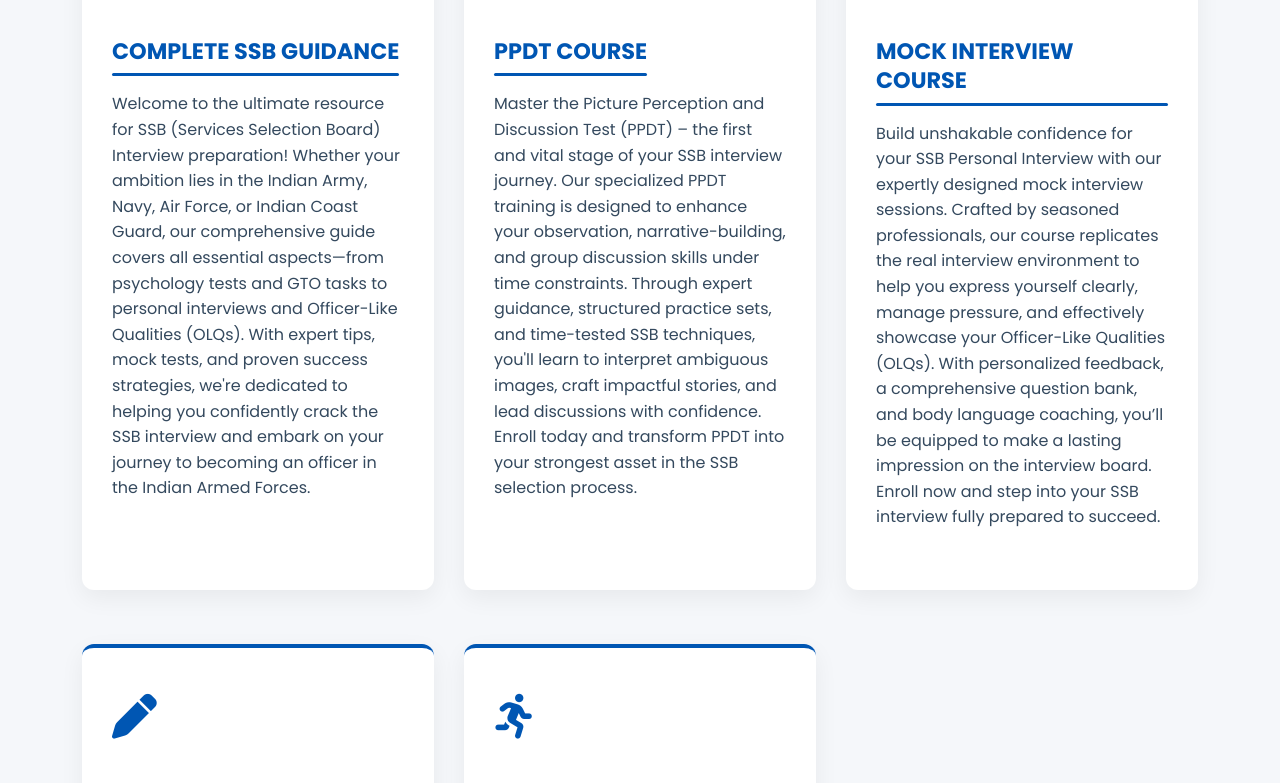
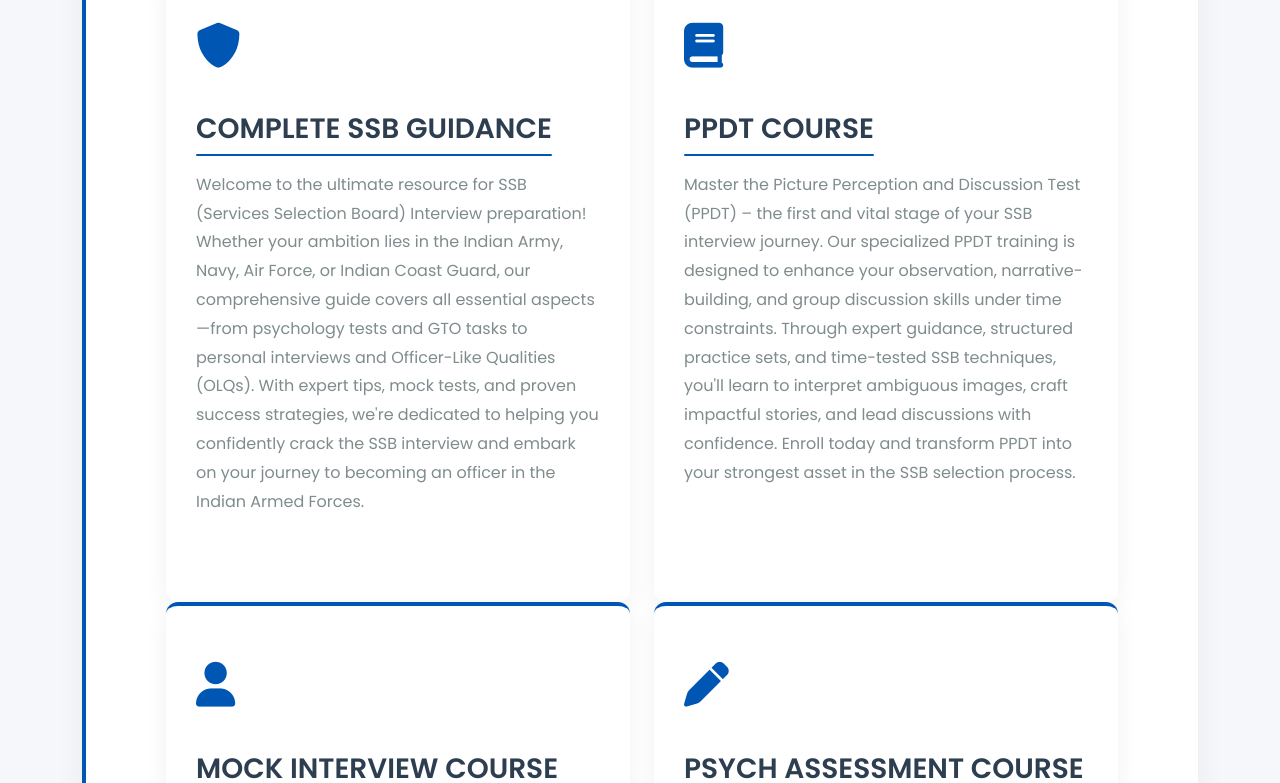
Before and after one commit to PrimalV31/RFB, a plain HTML site: page courses.html in a window 1280 px wide. Shown: the part 512-1295 px from the top of the page. Drawn offline with nearby package versions, Linux system fonts and the light colour scheme.

Commit message:
Add files via upload

```diff
--- a/courses.html
+++ b/courses.html
@@ -26,6 +26,7 @@
             padding-top: 80px;
         }
 
+        /* Enhanced Navigation Bar */
         .navbar {
             background-color: var(--dark-color) !important;
             box-shadow: 0 4px 12px rgba(0, 0, 0, 0.1);
@@ -97,7 +98,7 @@
         }
 
         /* Updated heading styles for full underline */
-        .section-title, .course-title, .footer-links h5, .cta-title {
+        .section-title, .course-title, .footer-links h5, .feature-box h3 {
             position: relative;
             display: inline-block;
             padding-bottom: 10px;
@@ -113,7 +114,7 @@
         .section-title::after,
         .course-title::after,
         .footer-links h5::after,
-        .cta-title::after {
+        .feature-box h3::after {
             content: '';
             position: absolute;
             bottom: 0;
@@ -135,100 +136,95 @@
             bottom: -12px;
         }
 
-        .cta-title::after {
-            display: none; /* Remove underline from CTA title */
+        .feature-box h3::after {
+            height: 2px;
+            background: var(--primary-color);
         }
 
         .section-subtitle {
             font-size: 1.1rem;
             color: var(--text-light);
             margin-bottom: 40px;
-            max-width: 700px;
+            max-width: 800px;
             margin-left: auto;
             margin-right: auto;
         }
 
-        .course-section {
-            padding: 80px 0;
+        /* About Section Style for Courses */
+        .about-section {
+            background-color: white;
+            padding: 80px;
+            border-radius: 12px;
+            box-shadow: 0 10px 30px rgba(0, 0, 0, 0.05);
+            margin: 60px 0;
+            border-left: 4px solid var(--primary-color);
+            position: relative;
+            overflow: hidden;
         }
 
-        /* Enhanced Course Card Styles */
-        .course-card {
+        .about-section::before {
+            content: '';
+            position: absolute;
+            top: 0;
+            right: 0;
+            width: 100px;
+            height: 100px;
+            background: radial-gradient(circle, rgba(231, 76, 60, 0.1) 0%, rgba(0,0,0,0) 70%);
+        }
+
+        .feature-box {
             background-color: white;
             border-radius: 12px;
-            padding: 30px;
+            padding: 40px 30px;
             box-shadow: 0 8px 25px rgba(0, 0, 0, 0.06);
             transition: all 0.4s;
             height: 100%;
             border-top: 4px solid var(--primary-color);
+            margin-bottom: 30px;
             position: relative;
             overflow: hidden;
-            margin-bottom: 30px;
         }
 
-        .course-card:hover {
+        .feature-box:hover {
             transform: translateY(-10px);
             box-shadow: 0 15px 35px rgba(0, 0, 0, 0.1);
-            border-top-color: var(--secondary-color);
         }
 
-        .course-icon {
+        .feature-icon {
             font-size: 2.8rem;
             color: var(--primary-color);
-            margin-bottom: 20px;
+            margin-bottom: 25px;
             transition: all 0.3s;
         }
 
-        .course-card:hover .course-icon {
+        .feature-box:hover .feature-icon {
             transform: scale(1.1);
             color: var(--secondary-color);
         }
 
-        .course-title {
-            font-size: 1.4rem;
-            font-weight: 700;
-            color: var(--primary-color);
+        .feature-box h3 {
+            font-weight: 600;
             margin-bottom: 15px;
-            transition: all 0.3s;
-            line-height: 1.3;
+            color: var(--dark-color);
         }
 
-        .course-card:hover .course-title {
-            color: var(--secondary-color);
+        .feature-box p {
+            color: var(--text-light);
         }
 
-        .course-card p {
-            color: var(--text-color);
-            font-size: 1rem;
-            line-height: 1.6;
-            margin-bottom: 0;
+        .methodology-list {
+            list-style-type: none;
+            padding-left: 0;
         }
 
-        /* Grid Layout Adjustments */
-        .row {
-            display: flex;
-            flex-wrap: wrap;
-            margin: -15px; /* Counteracts column padding */
-        }
-
-        .col-lg-4, .col-md-6 {
-            padding: 15px; /* Ensures consistent spacing */
-        }
-
-        .course-features {
-            list-style-type: none;
-            padding-left: 0;
-            margin: 20px 0;
-        }
-
-        .course-features li {
+        .methodology-list li {
             position: relative;
-            padding-left: 25px;
-            margin-bottom: 10px;
+            padding-left: 30px;
+            margin-bottom: 15px;
             color: var(--text-color);
         }
 
-        .course-features li::before {
+        .methodology-list li::before {
             content: '\f00c';
             font-family: 'Font Awesome 6 Free';
             font-weight: 900;
@@ -237,6 +233,7 @@
             color: var(--success-color);
         }
 
+        /* Enhanced CTA Section */
         .cta-section {
             background: linear-gradient(135deg, var(--primary-color), var(--secondary-color));
             color: white;
@@ -296,6 +293,7 @@
             box-shadow: 0 10px 25px rgba(0, 0, 0, 0.2);
         }
 
+        /* Enhanced Footer */
         .footer {
             background-color: var(--dark-color);
             color: white;
@@ -395,8 +393,8 @@
 
         /* Responsive Adjustments */
         @media (max-width: 992px) {
-            .course-section {
-                padding: 60px 0;
+            .about-section {
+                padding: 60px 40px;
             }
 
             .cta-section {
@@ -418,20 +416,21 @@
                 font-size: 2.2rem;
             }
 
+            .about-section {
+                padding: 50px 30px;
+                margin: 40px 0;
+            }
+
+            .feature-box {
+                padding: 30px 25px;
+            }
+
             .cta-title {
                 font-size: 2rem;
             }
 
             .footer {
                 padding: 60px 0 25px;
-            }
-
-            .course-card {
-                padding: 25px;
-            }
-
-            .course-title {
-                font-size: 1.3rem;
             }
 
             .navbar-brand {
@@ -449,8 +448,8 @@
                 font-size: 2rem;
             }
 
-            .course-card {
-                padding: 20px;
+            .about-section {
+                padding: 40px 25px;
             }
 
             .cta-title {
@@ -494,8 +493,8 @@
     </nav>
 
     <!-- Courses Section -->
-    <section class="course-section">
-        <div class="container">
+    <div class="container">
+        <div class="about-section">
             <h2 class="section-title text-center">Our Comprehensive Courses</h2>
             <p class="text-center section-subtitle">
                 Choose from our specialized programs designed to help you excel in Defence examinations.
@@ -506,27 +505,25 @@
 
             <div class="row">
                 <!-- Card 1: Complete SSB Guidance -->
-                <div class="col-lg-4 col-md-6 mb-4">
-                    <div class="course-card">
-                        <div class="course-icon">
+                <div class="col-lg-6">
+                    <div class="feature-box">
+                        <div class="feature-icon">
                             <i class="fas fa-shield-alt"></i>
                         </div>
-                        <h3 class="course-title">COMPLETE SSB GUIDANCE</h3>
+                        <h3>COMPLETE SSB GUIDANCE</h3>
                         <p>
                             Welcome to the ultimate resource for SSB (Services Selection Board) Interview preparation! Whether your ambition lies in the Indian Army, Navy, Air Force, or Indian Coast Guard, our comprehensive guide covers all essential aspects—from psychology tests and GTO tasks to personal interviews and Officer-Like Qualities (OLQs). With expert tips, mock tests, and proven success strategies, we're dedicated to helping you confidently crack the SSB interview and embark on your journey to becoming an officer in the Indian Armed Forces.
-
-
                         </p>
                     </div>
                 </div>
 
                 <!-- Card 2: PPDT Course -->
-                <div class="col-lg-4 col-md-6 mb-4">
-                    <div class="course-card">
-                        <div class="course-icon">
+                <div class="col-lg-6">
+                    <div class="feature-box">
+                        <div class="feature-icon">
                             <i class="fas fa-book"></i>
                         </div>
-                        <h3 class="course-title">PPDT COURSE</h3>
+                        <h3>PPDT COURSE</h3>
                         <p>
                             Master the Picture Perception and Discussion Test (PPDT) – the first and vital stage of your SSB interview journey. Our specialized PPDT training is designed to enhance your observation, narrative-building, and group discussion skills under time constraints. Through expert guidance, structured practice sets, and time-tested SSB techniques, you'll learn to interpret ambiguous images, craft impactful stories, and lead discussions with confidence. Enroll today and transform PPDT into your strongest asset in the SSB selection process.
                         </p>
@@ -534,59 +531,53 @@
                 </div>
 
                 <!-- Card 3: Mock Interview Course -->
-                <div class="col-lg-4 col-md-6 mb-4">
-                    <div class="course-card">
-                        <div class="course-icon">
+                <div class="col-lg-6">
+                    <div class="feature-box">
+                        <div class="feature-icon">
                             <i class="fas fa-user"></i>
                         </div>
-                        <h3 class="course-title">MOCK INTERVIEW COURSE</h3>
+                        <h3>MOCK INTERVIEW COURSE</h3>
                         <p>
-                            Build unshakable confidence for your SSB Personal Interview with our expertly designed mock interview sessions. Crafted by seasoned professionals, our course replicates the real interview environment to help you express yourself clearly, manage pressure, and effectively showcase your Officer-Like Qualities (OLQs). With personalized feedback, a comprehensive question bank, and body language coaching, you’ll be equipped to make a lasting impression on the interview board. Enroll now and step into your SSB interview fully prepared to succeed.
-
-
+                            Build unshakable confidence for your SSB Personal Interview with our expertly designed mock interview sessions. Crafted by seasoned professionals, our course replicates the real interview environment to help you express yourself clearly, manage pressure, and effectively showcase your Officer-Like Qualities (OLQs). With personalized feedback, a comprehensive question bank, and body language coaching, you'll be equipped to make a lasting impression on the interview board. Enroll now and step into your SSB interview fully prepared to succeed.
                         </p>
                     </div>
                 </div>
 
                 <!-- Card 4: Psych Assessment Course -->
-                <div class="col-lg-4 col-md-6 mb-4">
-                    <div class="course-card">
-                        <div class="course-icon">
+                <div class="col-lg-6">
+                    <div class="feature-box">
+                        <div class="feature-icon">
                             <i class="fas fa-pen"></i>
                         </div>
-                        <h3 class="course-title">PSYCH ASSESSMENT COURSE</h3>
+                        <h3>PSYCH ASSESSMENT COURSE</h3>
                         <p>
-                            Crack the SSB Psychological Tests—one of the most crucial and often misunderstood stages of the officer selection process. Our specialized training program is designed to help you authentically project Officer-Like Qualities (OLQs) through scientifically-structured modules, including the Thematic Apperception Test (TAT), Word Association Test (WAT), Situation Reaction Test (SRT), and Self-Description Test (SDT). Leveraging cognitive behavioral techniques, personality profiling, and extensive practice material, you’ll learn to respond with clarity, consistency, and confidence. Enroll now to turn this high-stakes evaluation into a powerful advantage in your SSB journey.
-
-
+                            Crack the SSB Psychological Tests—one of the most crucial and often misunderstood stages of the officer selection process. Our specialized training program is designed to help you authentically project Officer-Like Qualities (OLQs) through scientifically-structured modules, including the Thematic Apperception Test (TAT), Word Association Test (WAT), Situation Reaction Test (SRT), and Self-Description Test (SDT). Leveraging cognitive behavioral techniques, personality profiling, and extensive practice material, you'll learn to respond with clarity, consistency, and confidence. Enroll now to turn this high-stakes evaluation into a powerful advantage in your SSB journey.
                         </p>
                     </div>
                 </div>
 
                 <!-- Card 5: GTO Course -->
-                <div class="col-lg-4 col-md-6 mb-4">
-                    <div class="course-card">
-                        <div class="course-icon">
+                <div class="col-lg-6">
+                    <div class="feature-box">
+                        <div class="feature-icon">
                             <i class="fas fa-running"></i>
                         </div>
-                        <h3 class="course-title">GTO COURSE</h3>
+                        <h3>GTO COURSE</h3>
                         <p>
                             Master the decisive GTO (Group Testing Officer) round with proven strategies developed by expert faculty. Our comprehensive GTO training program is designed to develop natural leadership through structured modules covering all nine tasks: Group Discussion, Group Planning Exercise, Progressive Group Task, Half Group Task, Individual Obstacles, Command Task, Final Group Task, Lecturette, and Snake Race. With virtual obstacle simulations, interactive group dynamics sessions, and role-specific coaching, this course empowers you to demonstrate initiative, teamwork, and effective decision-making under pressure. Enroll today and turn the most challenging SSB round into your greatest strength.
-
-
                         </p>
                     </div>
                 </div>
             </div>
         </div>
-    </section>
+    </div>
 
     <!-- CTA Section -->
     <section class="cta-section">
         <div class="container">
             <h2 class="cta-title">Kickstart Your Defence Journey?</h2>
             <p class="mb-4">Join hundreds of successful candidates who have realized their dreams with our guidance.</p>
-            <a href="contact.html" class="btn btn-dark btn-lg">Enroll Now</a>
+            <a href="contact.html" class="btn cta-btn btn-lg">Enroll Now</a>
         </div>
     </section>
 
@@ -599,7 +590,7 @@
                         <img src="images/hero-image.png" alt="RFB SSB Logo" height="40" class="me-2">
                         RFB SSB
                     </a>
-                    <p>Premier coaching institute for Defence examinations in India. Empowering aspirants to serve the nation with pride.</p>
+                    <p>Premier coaching institute for SSB Interview in India. Empowering aspirants to serve the nation with pride.</p>
                     <div class="social-icons mt-4">
                         <a href="https://www.instagram.com/rassi.fatta.balli/" target="_blank" rel="noopener noreferrer" aria-label="Instagram">
                             <i class="fab fa-instagram"></i>
@@ -643,7 +634,7 @@
                     <div class="footer-links">
                         <h5>Contact Us</h5>
                         <ul>
-                            <li><i class="fas fa-map-marker-alt me-2"></i> RFB SSB GUIDANCE, Boring Rd, crossing, Sri Krishna Puri, Patna, Bihar 800001</li>
+                            <li><i class="fas fa-map-marker-alt me-2"></i> RFB SSB GUIDANCE, Boring Rd, crossing, Sri Krishna Puri, Patna, Bihar 800001</li>
                             <li><i class="fas fa-phone me-2"></i> +91 9334948814</li>
                             <li><i class="fas fa-envelope me-2"></i> contact@rfbssb.com</li>
                         </ul>
@@ -671,31 +662,31 @@
             }
         });
 
-        // Animation for course cards on scroll
-        const courseCards = document.querySelectorAll('.course-card');
+        // Animation for feature boxes on scroll
+        const featureBoxes = document.querySelectorAll('.feature-box');
 
-        function checkCards() {
+        function checkBoxes() {
             const triggerBottom = window.innerHeight / 5 * 4;
 
-            courseCards.forEach(card => {
-                const cardTop = card.getBoundingClientRect().top;
+            featureBoxes.forEach(box => {
+                const boxTop = box.getBoundingClientRect().top;
 
-                if (cardTop < triggerBottom) {
-                    card.style.opacity = '1';
-                    card.style.transform = 'translateY(0)';
+                if (boxTop < triggerBottom) {
+                    box.style.opacity = '1';
+                    box.style.transform = 'translateY(0)';
                 }
             });
         }
 
-        // Initialize cards as invisible
-        courseCards.forEach(card => {
-            card.style.opacity = '0';
-            card.style.transform = 'translateY(20px)';
-            card.style.transition = 'all 0.6s ease';
+        // Initialize boxes as invisible
+        featureBoxes.forEach(box => {
+            box.style.opacity = '0';
+            box.style.transform = 'translateY(20px)';
+            box.style.transition = 'all 0.6s ease';
         });
 
-        window.addEventListener('scroll', checkCards);
-        checkCards(); // Run once on load
+        window.addEventListener('scroll', checkBoxes);
+        checkBoxes(); // Run once on load
     </script>
 </body>
 </html>
```
